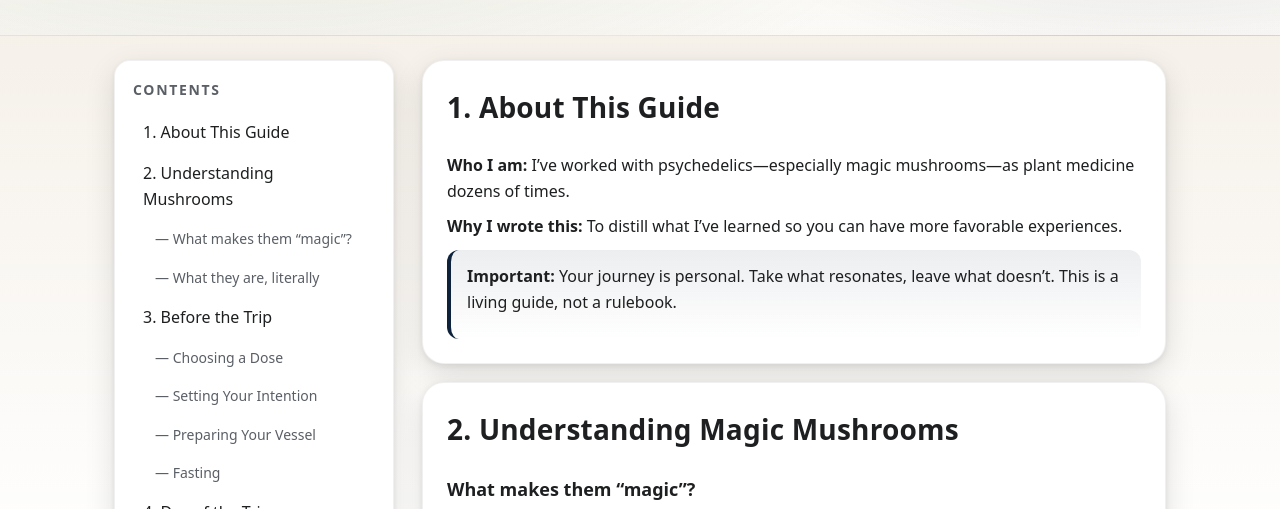
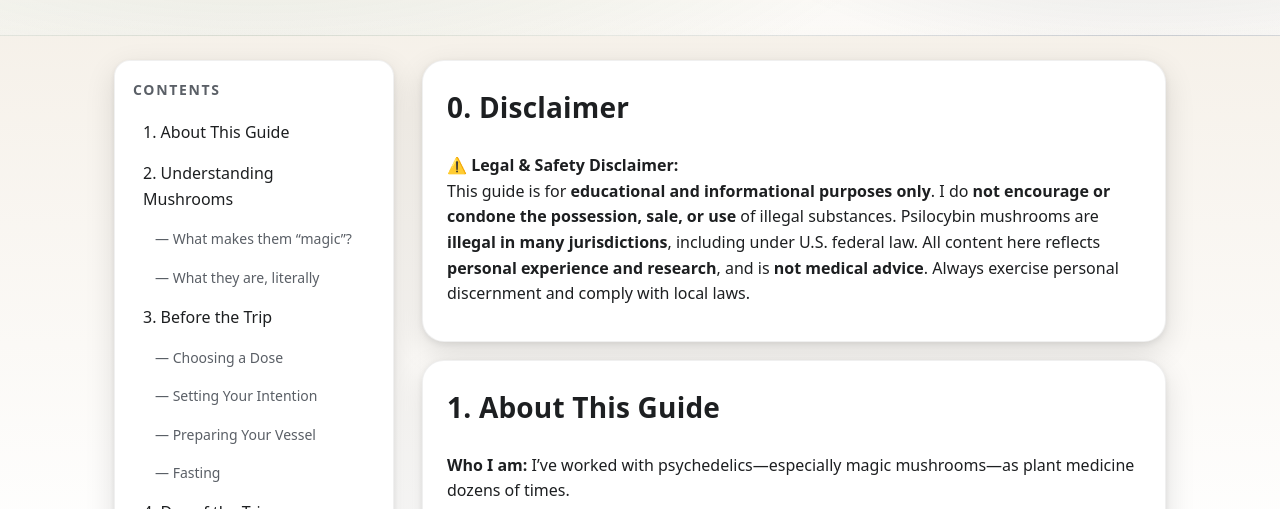
Before and after one commit to JziTaylor/mushroom-guide, a plain HTML site: page index.html in a window 1280 px wide. Shown: the part 228-737 px from the top of the page. Drawn offline with Linux system fonts and the light colour scheme.

Commit message:
disclaimer added

```diff
--- a/index.html
+++ b/index.html
@@ -169,6 +169,14 @@
       </nav>
 
       <div>
+
+        <!-- 0. Disclaimer -->
+        <section id="disclaimer" aria-labelledby="disclaimer-h">
+          <h2 id="disclaimer-h">0. Disclaimer</h2>
+          <p><strong>⚠️ Legal & Safety Disclaimer:</strong><br>
+This guide is for <strong>educational and informational purposes only</strong>. I do <strong>not encourage or condone the possession, sale, or use</strong> of illegal substances. Psilocybin mushrooms are <strong>illegal in many jurisdictions</strong>, including under U.S. federal law. All content here reflects <strong>personal experience and research</strong>, and is <strong>not medical advice</strong>. Always exercise personal discernment and comply with local laws.</p>
+        </section>
+
         <!-- 1. About -->
         <section id="about" aria-labelledby="about-h">
           <h2 id="about-h">1. About This Guide</h2>
```
